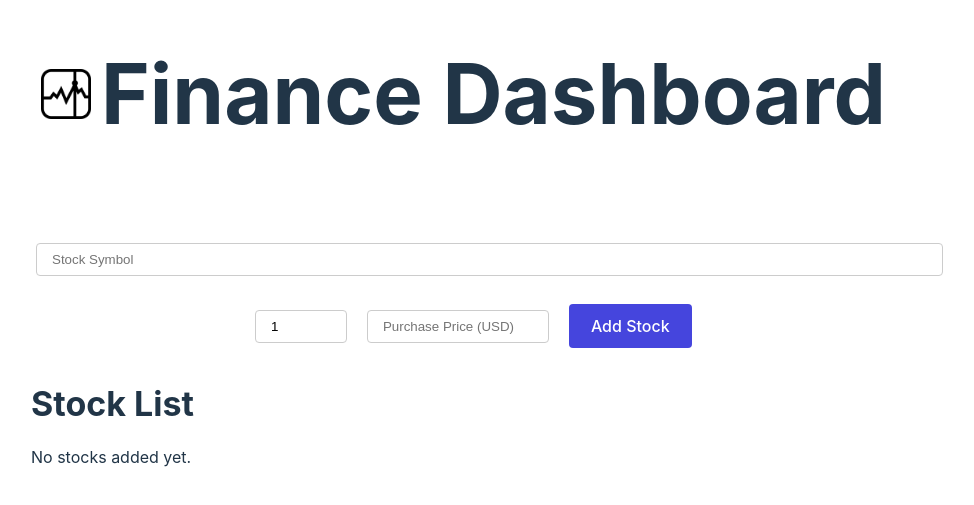
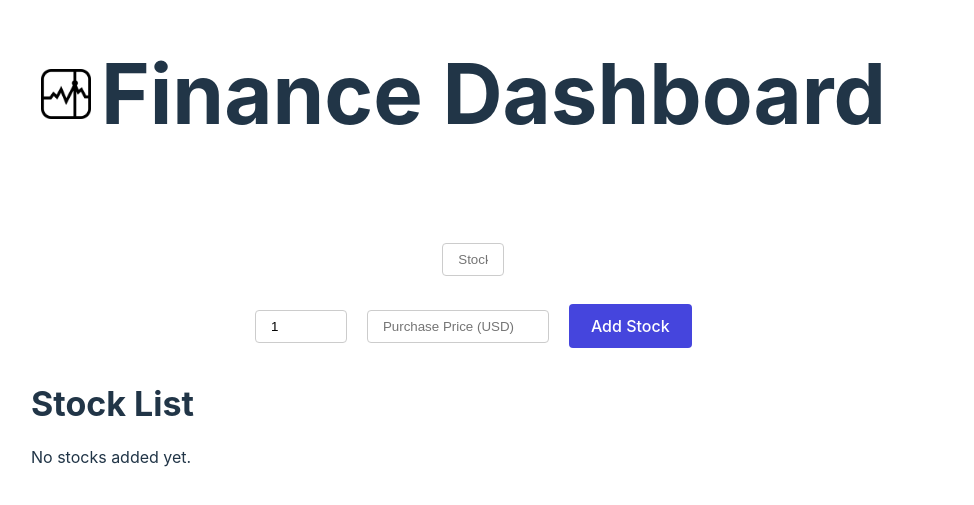
Before and after one commit to jayelinjiaqi/capstone-jayelin-se100, a React (Vite) app: page / in a window 1280 px wide. Shown: the part 171-676 px from the top of the page, without its empty margins (39-1013 px from the left). Built offline with nearby package versions, Linux system fonts and the light colour scheme.

Commit message:
searchinput width 30px from 100%

```diff
--- a/src/Dropdown.css
+++ b/src/Dropdown.css
@@ -4,7 +4,7 @@
 }
 
 .searchInput {
-    width: 100%;
+    width: 30px;
     padding: 8px 15px;
     border: 1px solid #ccc;
     border-radius: 4px;
```
